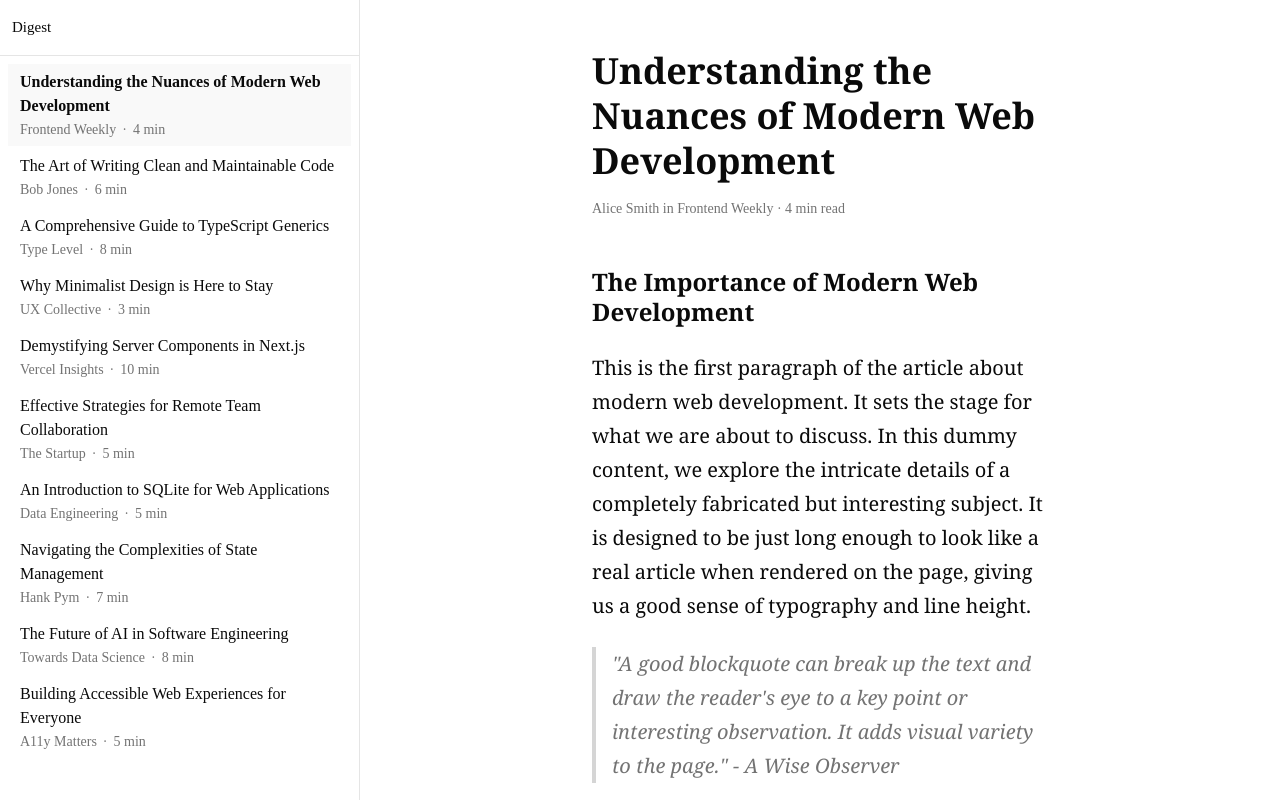
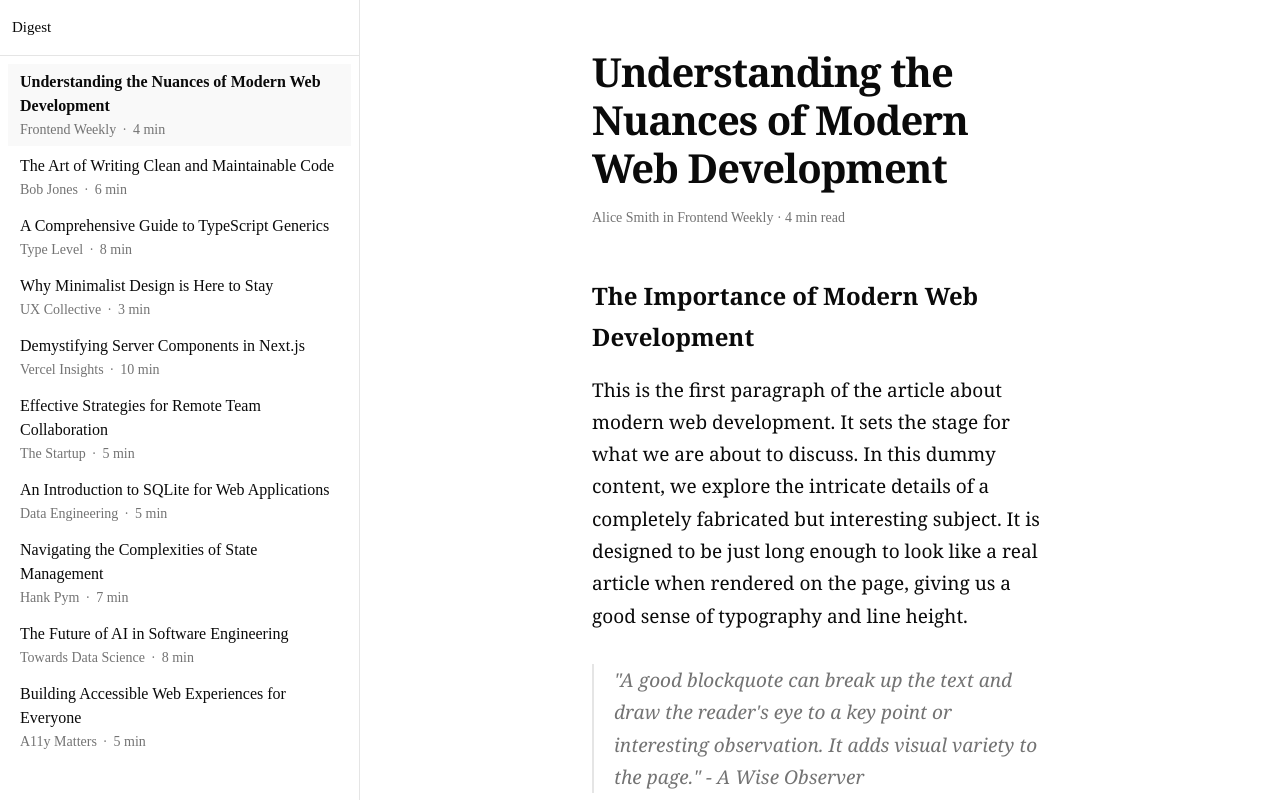
Before and after one commit to richmondsogo/medium-reader, a Next.js app: page /a/1 in a window 1280 px wide. Built offline with nearby package versions, Linux system fonts and the light colour scheme.

Commit message:
refactor: refine reader pane typography for cleaner long-form reading feel, verified via browser

```diff
--- a/src/app/(reader)/a/[id]/page.tsx
+++ b/src/app/(reader)/a/[id]/page.tsx
@@ -1,6 +1,8 @@
 import { dummyArticles } from "@/lib/dummy-articles";
 import ReactMarkdown from "react-markdown";
 import remarkGfm from "remark-gfm";
+
+import { ArticleTitle, ArticleHeading2, ArticleHeading3, ArticleBody, ArticleBlockquote, Meta } from "@/components/ui/typography";
 
 export default async function ArticlePage({ params }: { params: Promise<{ id: string }> }) {
   const resolvedParams = await params;
@@ -21,32 +23,35 @@ export default async function ArticlePage({ params }: { params: Promise<{ id: st
   return (
     <article className="mx-auto max-w-[65ch] py-12 px-6 lg:px-8">
       <header className="mb-12 space-y-4">
-        <h1 className="font-serif text-3xl font-bold leading-tight md:text-4xl text-foreground">
+        <ArticleTitle className="text-foreground">
           {article.title}
-        </h1>
-        <div className="font-sans text-sm text-muted-foreground">
+        </ArticleTitle>
+        <Meta as="div">
           {article.authorName}
           {article.publicationName && ` in ${article.publicationName}`}
           {" · "}
           {article.readingTimeMinutes} min read
-        </div>
+        </Meta>
       </header>
 
-      <div className="font-serif text-[18px] md:text-[20px] leading-[1.6] md:leading-[1.7] text-foreground
-                      [&_p]:my-6
-                      [&_h2]:font-sans [&_h2]:font-bold [&_h2]:text-2xl [&_h2]:mt-10 [&_h2]:mb-4 [&_h2]:leading-tight
-                      [&_h3]:font-sans [&_h3]:font-bold [&_h3]:text-xl [&_h3]:mt-8 [&_h3]:mb-3 [&_h3]:leading-tight
-                      [&_blockquote]:border-l-4 [&_blockquote]:border-muted-foreground/30 [&_blockquote]:pl-4 [&_blockquote]:italic [&_blockquote]:text-muted-foreground [&_blockquote]:my-6
+      <ArticleBody as="div" className="text-foreground
                       [&_ul]:list-disc [&_ul]:pl-6 [&_ul_li]:my-2 [&_ul]:my-6
                       [&_ol]:list-decimal [&_ol]:pl-6 [&_ol_li]:my-2 [&_ol]:my-6
                       [&_a]:underline [&_a]:underline-offset-4 hover:[&_a]:text-muted-foreground
                       [&_code]:font-mono [&_code]:bg-muted [&_code]:px-1.5 [&_code]:py-0.5 [&_code]:rounded-sm [&_code]:text-[0.875em]
                       [&_pre]:bg-muted [&_pre]:p-4 [&_pre]:rounded-md [&_pre]:overflow-x-auto [&_pre]:my-6
                       [&_pre_code]:bg-transparent [&_pre_code]:p-0 [&_pre_code]:text-[0.875em]">
-        <ReactMarkdown remarkPlugins={[remarkGfm]}>
+        <ReactMarkdown
+          remarkPlugins={[remarkGfm]}
+          components={{
+            h2: ({ node: _node, ...props }) => <ArticleHeading2 {...props} />,
+            h3: ({ node: _node, ...props }) => <ArticleHeading3 {...props} />,
+            blockquote: ({ node: _node, ...props }) => <ArticleBlockquote {...props} />
+          }}
+        >
           {article.contentMarkdown}
         </ReactMarkdown>
-      </div>
+      </ArticleBody>
     </article>
   );
 }
```
